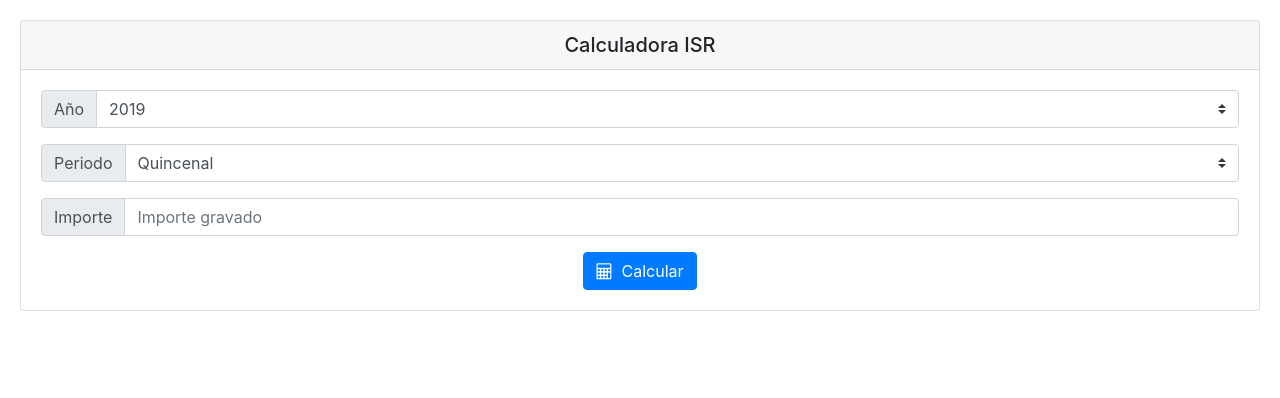
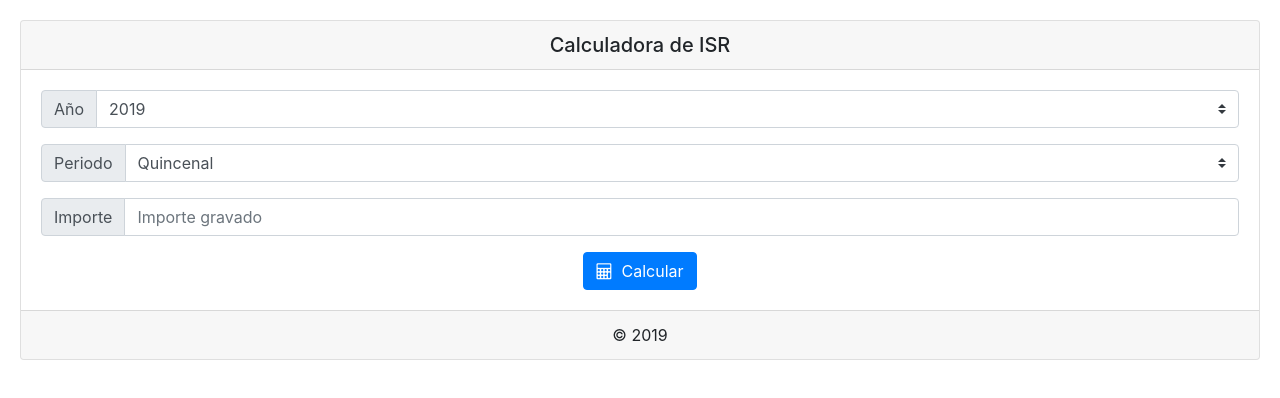
Before and after one commit to DrthNllr/isrmx, a React (Create React App) app: page / in a window 1280 px wide. Shown: the top 398 px of the page. Built offline with nearby package versions, Linux system fonts and the light colour scheme.

Commit message:
Se agrega footer al layout principal

```diff
--- a/src/App.js
+++ b/src/App.js
@@ -8,7 +8,7 @@ import CampoImporte from "./components/campoImporte";
 function App() {
   return (
     <div className="card App">
-      <h5 className="card-header">Calculadora ISR</h5>
+      <h5 className="card-header">Calculadora de ISR</h5>
       <div className="card-body">
         <Periodos ciclos={getPeriodos()} />
         <TiposPeriodo tiposPeriodo={getTipoPeriodos()} />
@@ -18,6 +18,7 @@ function App() {
           &nbsp; Calcular
         </button>
       </div>
+      <div className="card-footer">&copy; 2019</div>
     </div>
   );
 }
```
